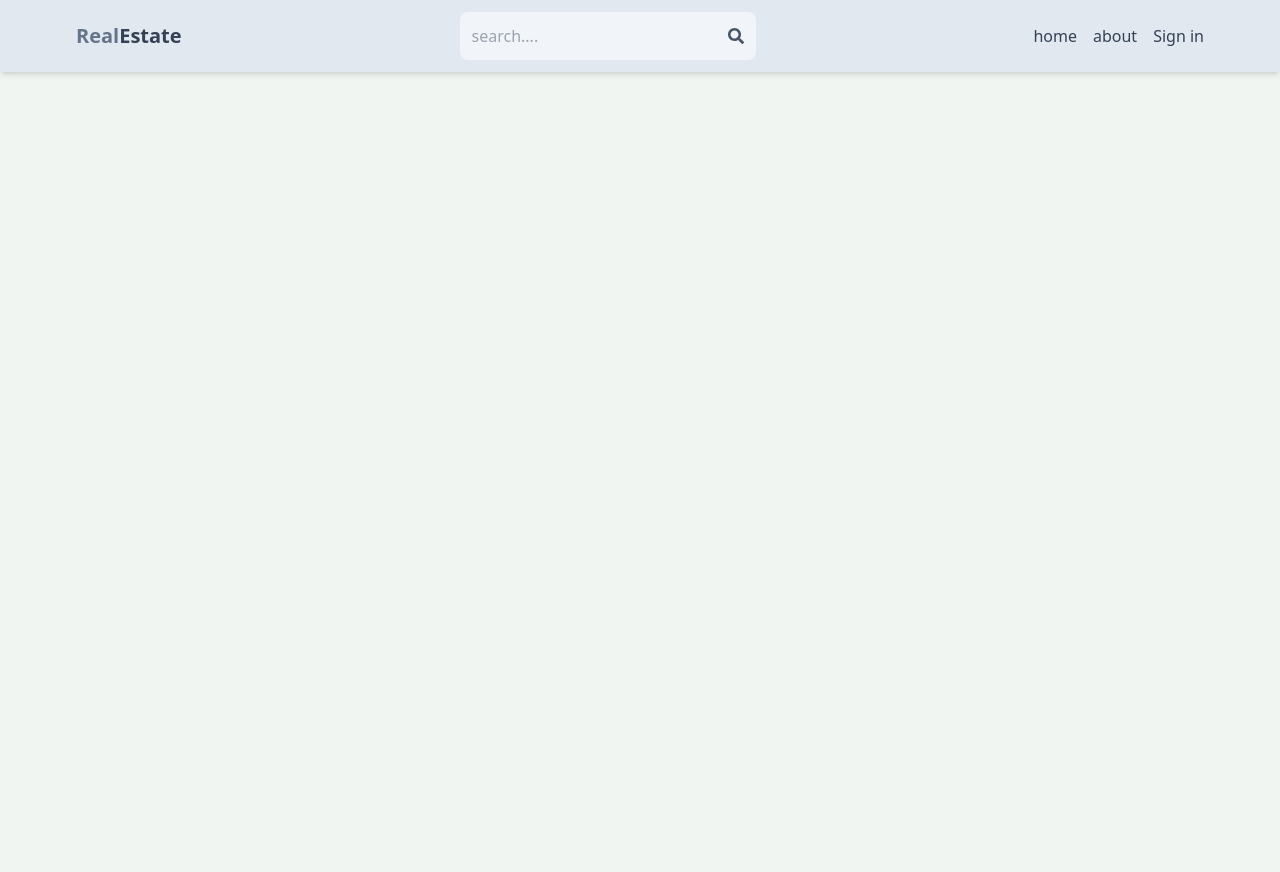
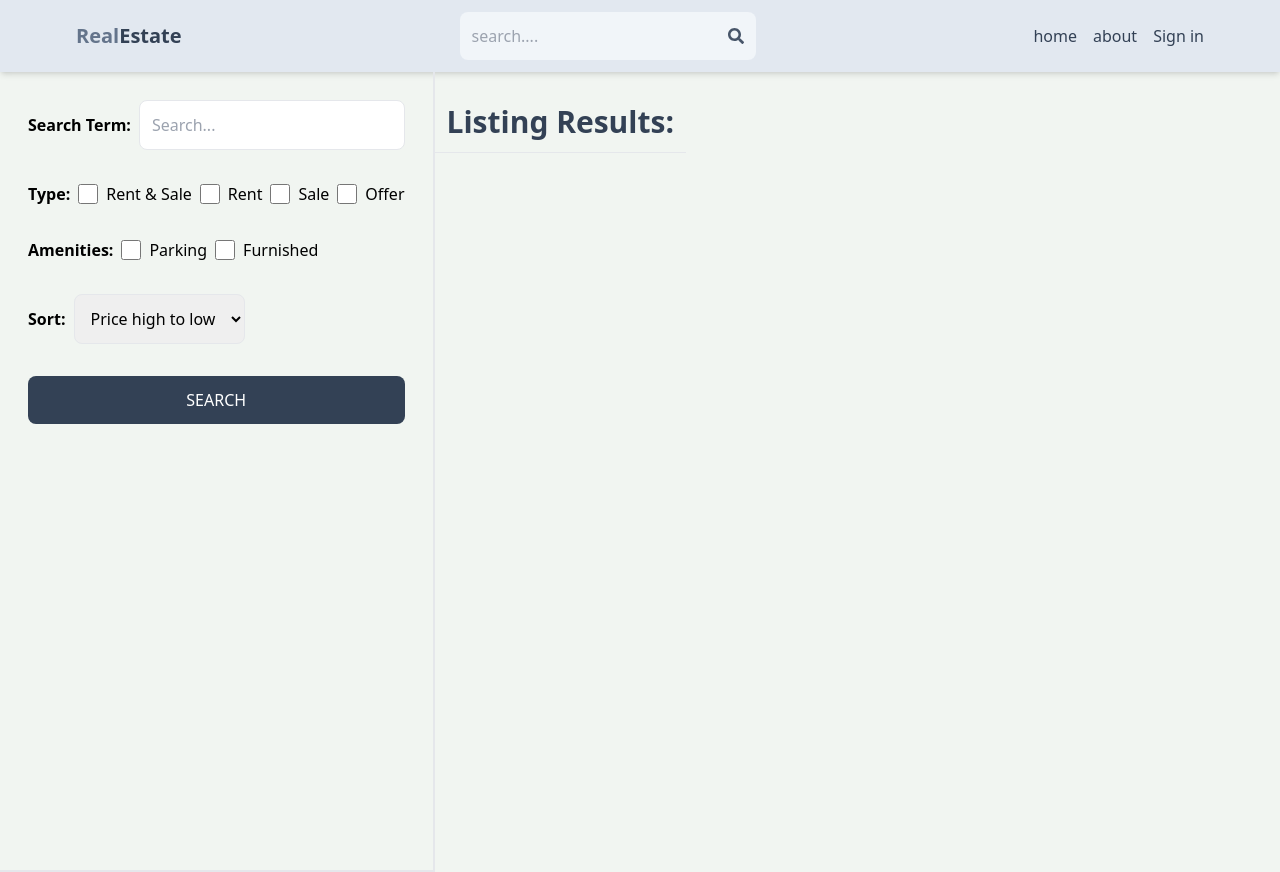
Before and after one commit to deepikaj2006/mern-estate, a React (Vite) app in the folder client/: page /Search in a window 1280 px wide. Before the commit the page ends 800 px from the top, so only its background shows below. Built offline with nearby package versions, Linux system fonts and the light colour scheme; no server answers.

Commit message:
Create search page ui

```diff
--- a/client/src/App.jsx
+++ b/client/src/App.jsx
@@ -10,6 +10,7 @@
 import CreateListing from './pages/CreateListing';
 import UpdateListing from "./pages/UpdateListing";
 import Listing from "./pages/Listing";
+import Search from "./pages/Search";
 export default function App() {
   return (
     <BrowserRouter>
@@ -17,6 +18,8 @@
       <Routes>
         <Route path="/" element={<Home />} />
         <Route path="/about" element={<About />} />
+        <Route path="/Search" element={<Search />} />
+
         <Route path="/listing/:listingId" element={<Listing />} />
 
         <Route element={<PrivateRoute />}>
--- /dev/null
+++ b/client/src/pages/Search.jsx
@@ -0,0 +1,64 @@
+import React from 'react'
+
+export default function Search() {
+  return (
+    <div className="flex flex-col md:flex-row">
+      <div className="p-7 border-b-2 md:border-r-2 md:min-h-screen">
+        <form className="flex flex-col gap-8">
+          <div className="flex items-center gap-2">
+            <label className="whitespace-nowrap font-semibold">Search Term:</label>
+            <input
+              type="text"
+              id="searchTerm"
+              placeholder="Search..."
+              className="border rounded-lg p-3 w-full"
+            />
+          </div>
+          <div className="flex gap-2 flex-wrap items-center">
+            <label className='font-semibold'>Type:</label>
+            <div className="flex gap-2">
+              <input type="checkbox" id="all" className="w-5" />
+              <span>Rent & Sale</span>
+            </div>
+            <div className="flex gap-2">
+              <input type="checkbox" id="rent" className="w-5" />
+              <span>Rent</span>
+            </div>
+            <div className="flex gap-2">
+              <input type="checkbox" id="sale" className="w-5" />
+              <span>Sale</span>
+            </div>
+            <div className="flex gap-2">
+              <input type="checkbox" id="offer" className="w-5" />
+              <span>Offer</span>
+            </div>
+          </div>
+          <div className="flex gap-2 flex-wrap items-center">
+            <label className='font-semibold'>Amenities:</label>
+            <div className="flex gap-2">
+              <input type="checkbox" id="parking" className="w-5" />
+              <span>Parking</span>
+            </div>
+            <div className="flex gap-2">
+              <input type="checkbox" id="furnished" className="w-5" />
+              <span>Furnished</span>
+            </div>
+          </div>
+          <div className="flex items-center gap-2">
+            <label className='font-semibold'>Sort:</label>
+            <select id="sort_order" className='border rounded-lg p-3'>
+              <option>Price high to low</option>
+              <option>Price low to high</option>
+              <option>Latest</option>
+              <option>Oldest</option>
+            </select>
+          </div>
+          <button className='bg-slate-700 text-white p-3 rounded-lg uppercase hover:opacity-95'>Search</button>
+        </form>
+      </div>
+      <div className="">
+        <h1 className='text-3xl font-semibold border-b p-3 text-slate-700 mt-5'>Listing Results:</h1>
+      </div>
+    </div>
+  );
+}
```
